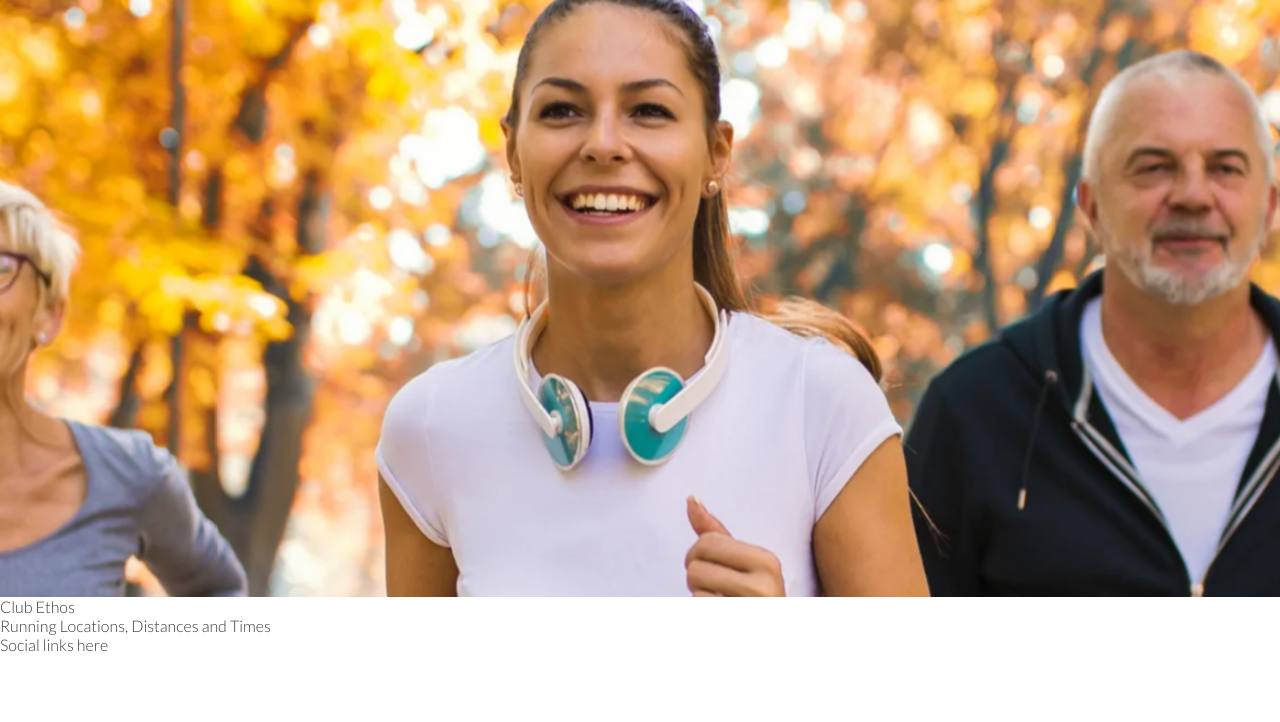
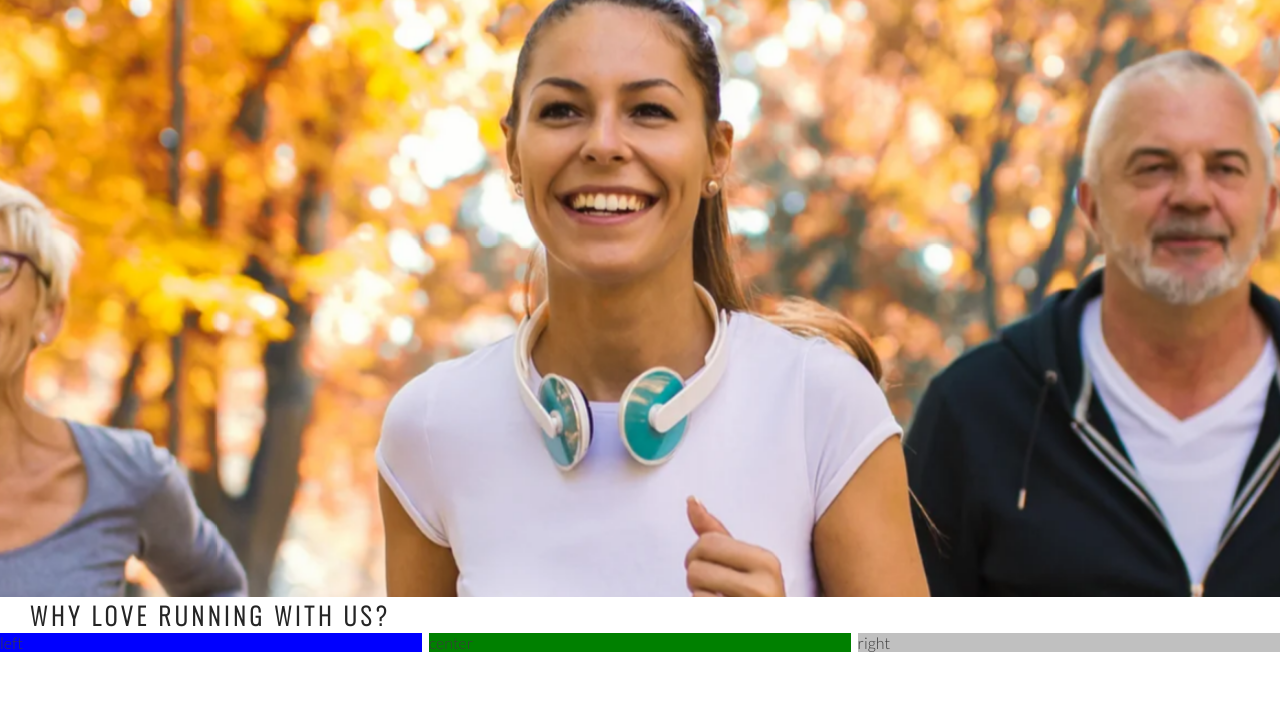
Before and after one commit to bobshort4bobby4/love-running-robert, a plain HTML site: page index.html in a window 1280 px wide. Shown: the part 78-800 px from the top of the page. Drawn offline with nearby package versions, Linux system fonts and the light colour scheme.

Commit message:
add about section and styling

```diff
--- a/assets/css/style.css
+++ b/assets/css/style.css
@@ -15,9 +15,11 @@ h1, h2 {
     letter-spacing: 4px;
     color:#252525;
 }
+
 #logo {
     font-size:280%;
     float:left;
+    margin-left:30px;
 
 
 }
@@ -77,3 +79,30 @@ h1, h2 {
     to{
         transform: scale(1.1);
     }
+}
+/*club ethos styles*/
+
+#club-ethos {
+    height:600px;
+
+}
+
+#left-about{
+    padding:top;
+    width:33%;
+    float:left;
+    background-color:blue;
+}
+
+#right-about{
+    padding:top;
+    width:33%;
+    float:right;
+    background-color:silver;
+}
+
+#center-about {
+    width:33%;
+    margin:0 auto;
+    background-color:green;
+}
--- a/index.html
+++ b/index.html
@@ -34,7 +34,17 @@
 
         </div>
     </section>
-    <section>Club Ethos</section>
+
+    <section id="club-ethos">
+
+        <h1 style="margin-left:30px;">Why Love Running With Us?</h1>
+        <div id="left-about">left</div>
+        <div id="right-about">right</div>
+        <div id="center-about">center</div>
+
+    </section>
+
+
     <section>Running Locations, Distances and Times</section>
     <footer>Social links here</footer>
 
```
Also changed, not shown: 1 other file.
